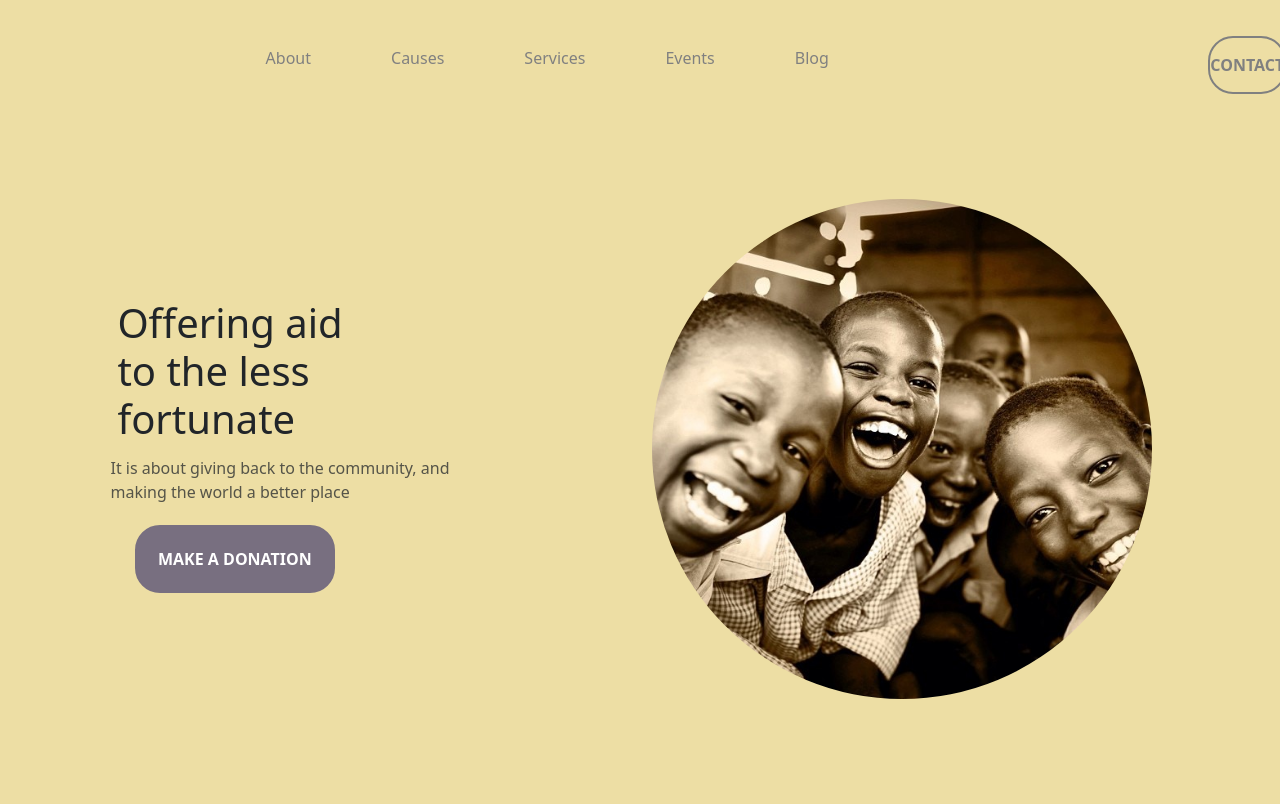
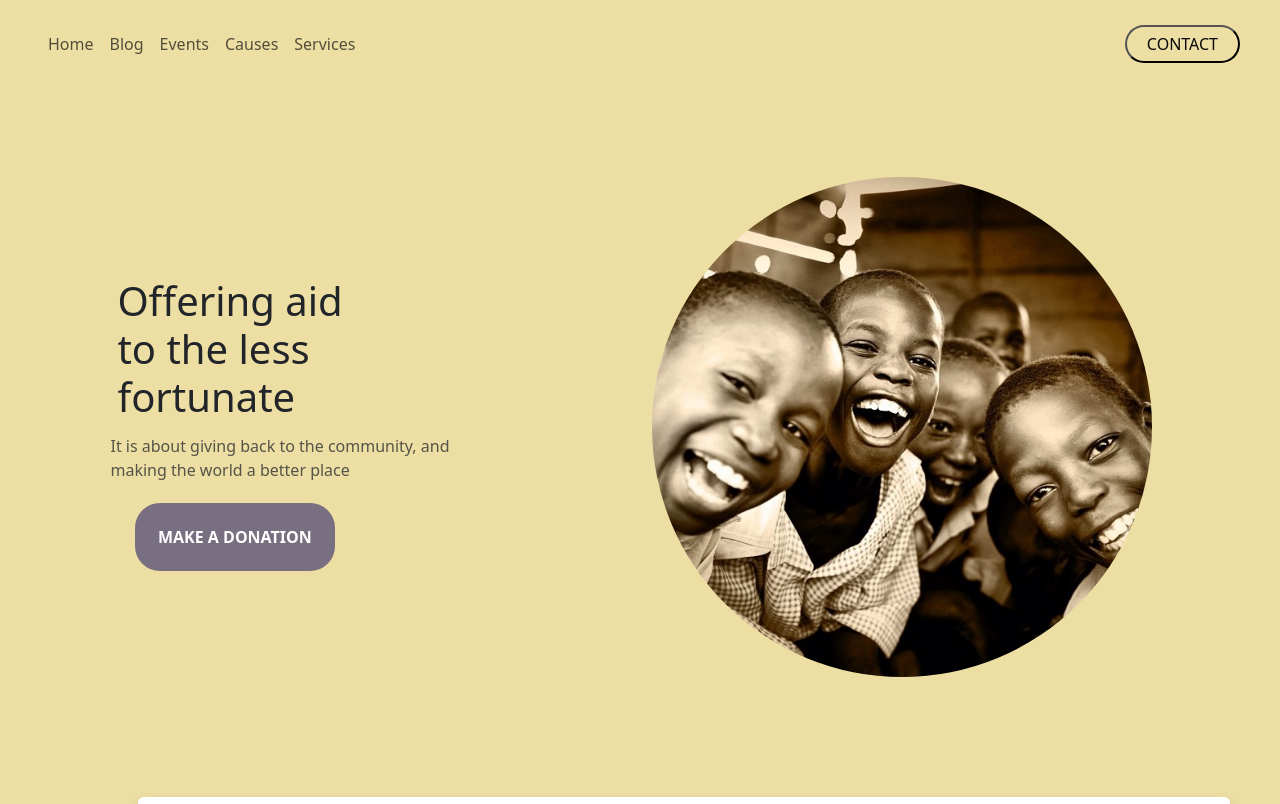
Before and after one commit to ShuaibShaban/b-keeper-, a plain HTML site: page index.html in a window 1280 px wide. Shown: the top 804 px of the page. Drawn offline with nearby package versions, Linux system fonts and the light colour scheme.

Commit message:
some little modifications to the navbar

```diff
--- a/index.html
+++ b/index.html
@@ -3,7 +3,7 @@
   <head>
     <meta charset="utf-8" />
     <meta name="viewport" content="width=device-width, initial-scale=1" />
-    <title>Bootstrap Homepage</title>
+    <title>B-Keeper</title>
     <link
       href="https://cdn.jsdelivr.net/npm/bootstrap@5.3.3/dist/css/bootstrap.min.css"
       rel="stylesheet"
@@ -19,16 +19,39 @@
   <body>
     <!-- navbar section -->
 
-    <main class="homepage bg-yellow-200">
-      <div class="home-background">
+    <main class=" homepage bg-yellow-200">
+      <div class="container-fluid home-background">
         <section id="navigation" class="p-3">
-          <nav class="nav-bar">
-            <li><a href="/About.html">About</a></li>
-            <li><a href="/Causes.html">Causes</a></li>
-            <li><a href="/Services.html">Services</a></li>
-            <li><a href="/Events.html">Events</a></li>
-            <li><a href="/Blogs.html">Blog</a></li>
-            <button class="contact-btn">CONTACT</button>
+          <nav class="navbar navbar-expand-lg ">
+            <div class="container-fluid">
+              <button class="navbar-toggler" type="button" data-bs-toggle="collapse" data-bs-target="#navbarNavDropdown" aria-controls="navbarNavDropdown" aria-expanded="false" aria-label="Toggle navigation">
+                <span class="navbar-toggler-icon"></span>
+              </button>
+              <div class="collapse navbar-collapse" id="navbarNavDropdown">
+                <ul class="navbar-nav">
+                  <li class="nav-item">
+                    <a class="nav-link " aria-current="page" href="#">Home</a>
+                  </li>
+
+                  <li class="nav-item">
+                    <a class="nav-link" aria-current="page" href="/Blogs.html">Blog</a>
+                  </li>
+
+                  <li class="nav-item">
+                    <a  class="nav-link" href="/Events.html">Events</a>
+                  </li>
+
+                  <li class="nav-item">
+                    <a class="nav-link" href="#">Causes</a>
+                  </li>
+                  <li class="nav-item">
+                    <a class="nav-link" href="#">Services</a>
+                  </li>
+
+                </ul>
+                <button class="contact-btn">CONTACT</button>
+              </div>
+            </div>
           </nav>
         </section>
 
--- a/styles.css
+++ b/styles.css
@@ -10,15 +10,15 @@ body {
   overflow-x: hidden;
 }
 
-.nav-bar {
+/* .nav-bar {
     display: flex;
     margin-top: 30px;
     margin-left: 20%;
     gap: 80px;
     list-style: none;
-}
+} */
 
-.nav-bar > li > a {
+/* .nav-bar > li > a {
     text-decoration: none;
     color: gray;
 }
@@ -26,31 +26,35 @@ body {
 .nav-bar > li > a:hover {
     color: white;
     transition: color 0.6s;
-}
+} */
 
 .contact-btn {
-    margin-top: -1%;
-    margin-left: 30%;
-    gap: px;
     text-decoration: none;
-    color: gray;
-    list-style: none;
-    width: 150px;
-    padding: 15px 0;
-    text-align: center;
     border-radius: 25px;
-    font-weight: bold;
-    cursor: pointer;
-    transition: background 0.5s;
-    font-weight: bold;
-    border: 2px solid gray;
-    background: #eddea4;
+    padding: 5px 20px;
+    color: rgb(10, 10, 10);
+    background-color: #eddea4;
+    transition: 0.5s;
+    margin-left: auto;
 }
 
   .contact-btn:hover {
    background-color: transparent;
    border: 2px solid #fff;
    background: #ffffff;
+   box-shadow: 10px 10px 10px #786F80;
+  }
+
+  .navbar-nav{
+    display: flex;
+    flex-direction: row;
+    align-items: center;
+    justify-content: center;
+    grid-template-columns: 1fr auto;
+  }
+
+  .contact-btn{
+    justify-self: end;
   }
 
   .home-background {
```
